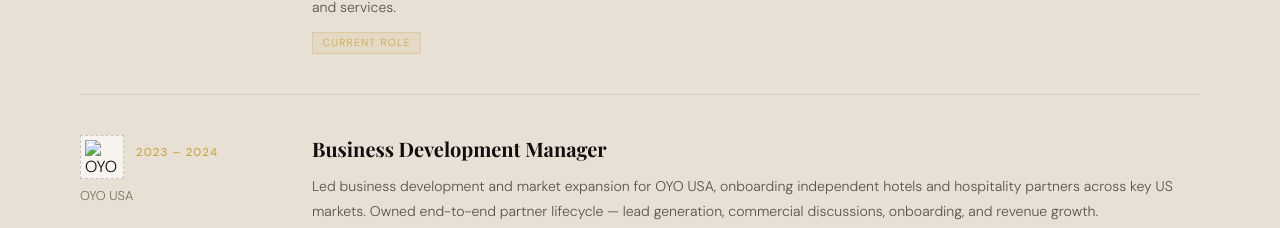
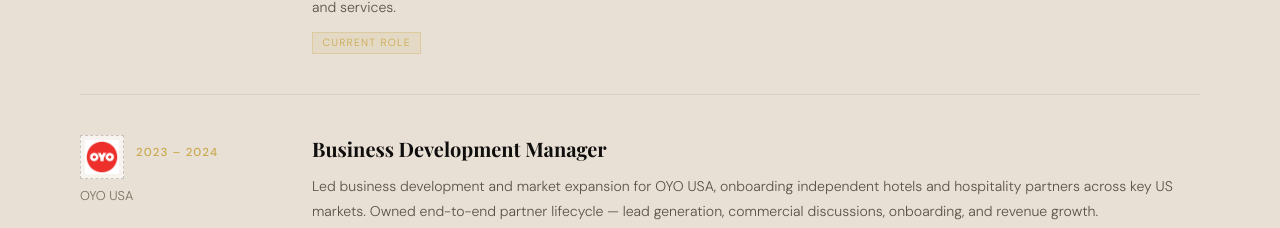
Before and after one commit to muskan2705-code/Personal_Profile, a plain HTML site: page index.html in a window 1280 px wide. Shown: the part 4015-4243 px from the top of the page. Drawn offline with nearby package versions, Linux system fonts and the light colour scheme; a web font is replaced by a local one.

Commit message:
Update index.html

```diff
--- a/index.html
+++ b/index.html
@@ -604,7 +604,7 @@
     <div class="exp-item">
       <div class="exp-meta">
         <div class="exp-meta-inner">
-          <div class="company-logo"><img src="oyo-logo.png" alt="OYO logo"></div>
+          <div class="company-logo"><img src="oyo-rooms-logo-png_seeklogo-443633.png" alt="OYO logo"></div>
           <div class="exp-period">2023 – 2024</div>
         </div>
         <div class="exp-company">OYO USA</div>
```
